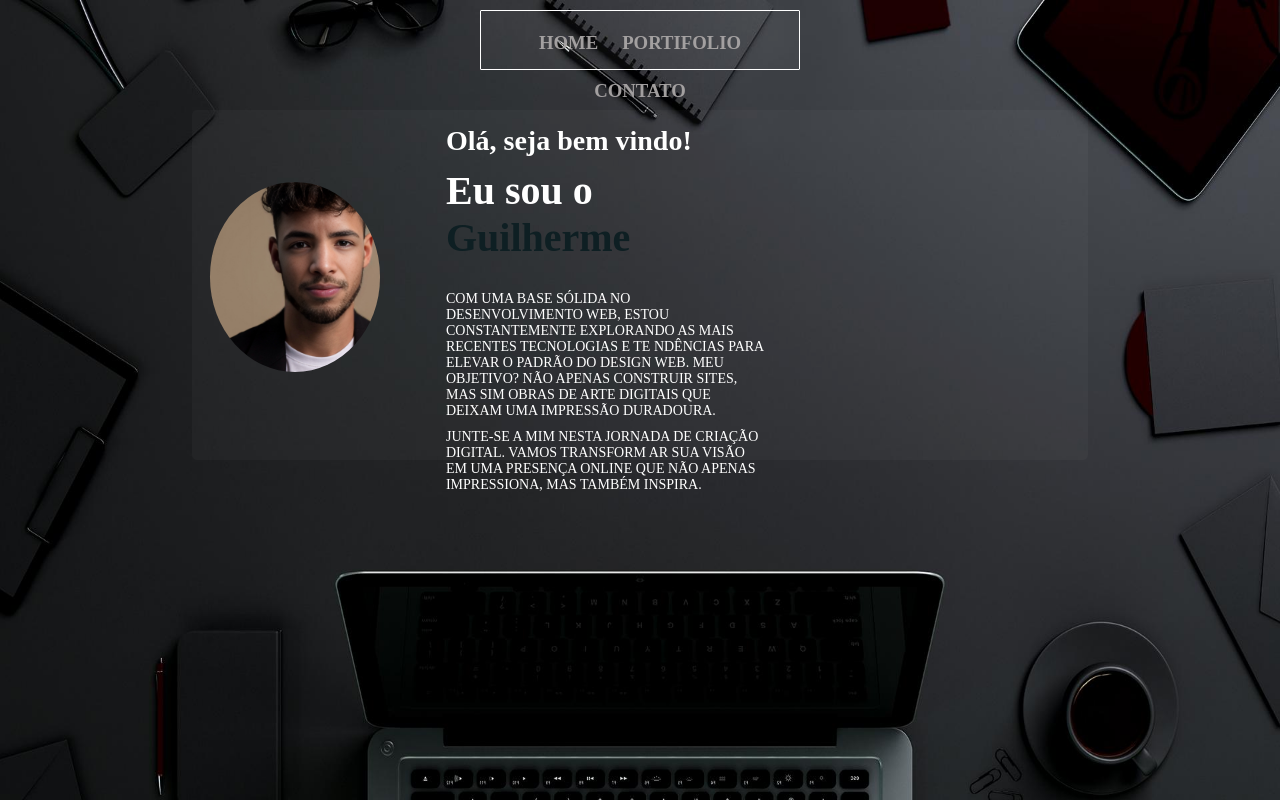
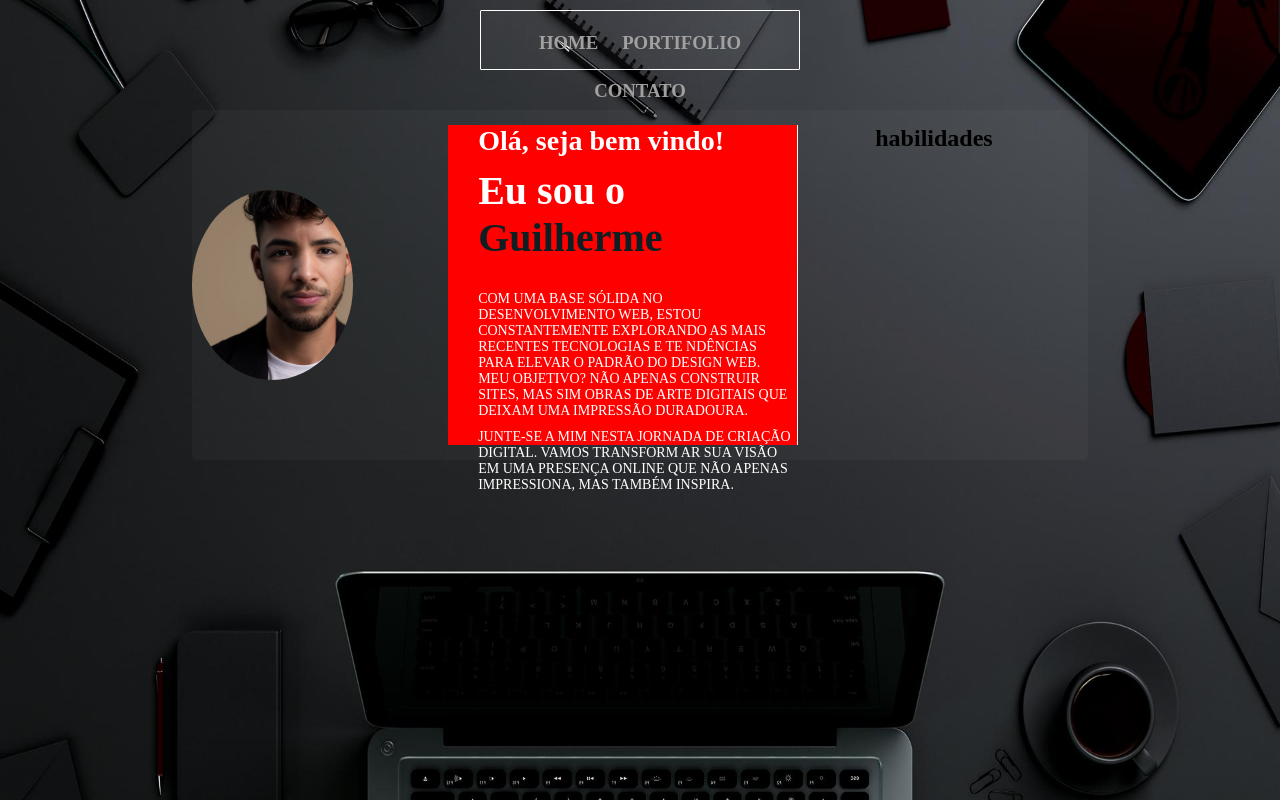
Before and after one commit to Guicoding01/portifolio_site, a plain HTML site: page index.html in a window 1280 px wide. Drawn offline with Linux system fonts and the light colour scheme.

Commit message:
mudanças_img

```diff
--- a/index.html
+++ b/index.html
@@ -12,10 +12,10 @@
         <h3>Portifolio</h3>
         <h3>contato</h3>
     </div>
-    <div class="sessao">
+    <div class="sessao p_img">
         <section class="img"></section>
         <section class="description">
-
+          <div class="w50">
             <div class="conteiner-sobre">
                 <h1>Olá, seja bem vindo!</h1>
                 <h2>Eu sou o <strong>Guilherme</strong></h2>
@@ -31,6 +31,10 @@
 
                 </p>
             </div>
+        </div>
+        <div class="habilidades">
+            <h2>habilidades</h2>
+        </div>
         </section>
     </div>
 </body>
--- a/style.css
+++ b/style.css
@@ -43,21 +43,24 @@ h3:hover{
     width: 70%;
     border-radius: 5px;
 }
-
+.p_img{
+    display: flex;
+    align-items: center;
+}
 .img{
-
     height: 190px;
     background-image: url(./assets/guiAi.png);
     background-size: cover;
-    width: 19%;
     border-radius:calc(100% + 10px);
-    margin: 72px 2%;
-
+    width: 23%;
 }
 .description{
     height: 320px;
-    width: 40%;
+    width: 100%;
     margin: 15px 2%;
+    display: flex;
+    justify-content: space-evenly;
+
 
 }
 
@@ -86,3 +89,11 @@ p{
     font-size: 14px;
     text-transform: uppercase;
 }
+.w50{
+    max-width: 50%;
+    background-color: red;
+    border-right: 1px solid white;
+}
+.habilidades{
+    display: block;
+}
```
Lines whose indentation alone changed are shown as unchanged.
